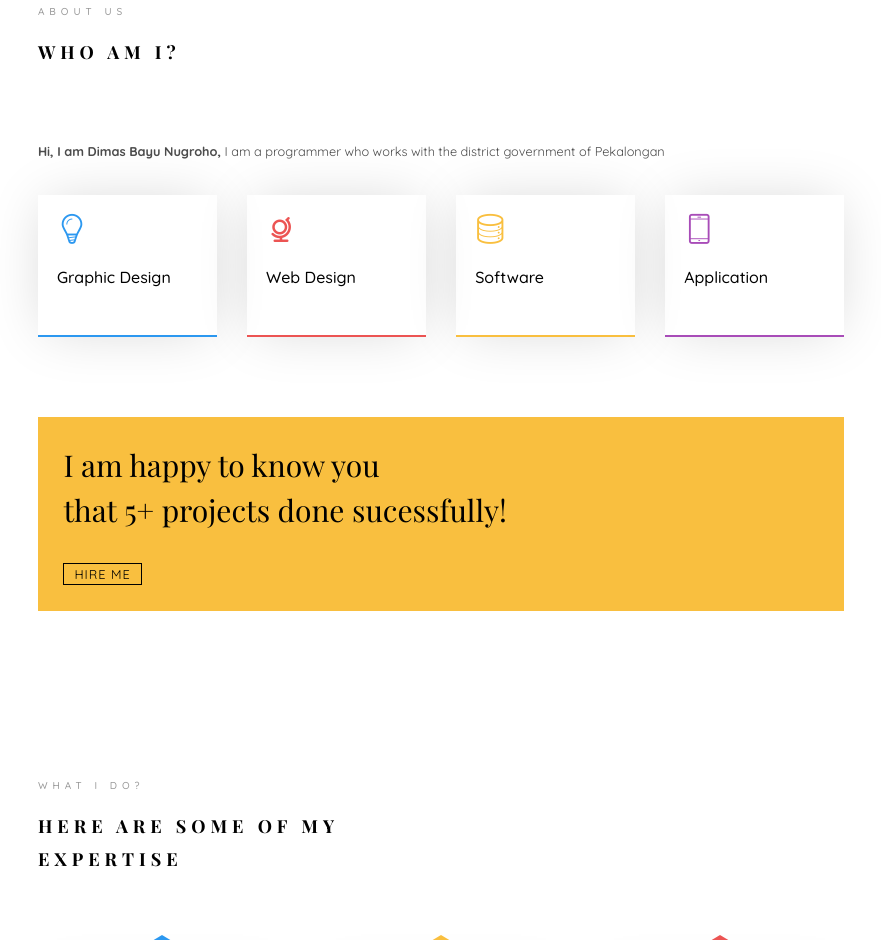
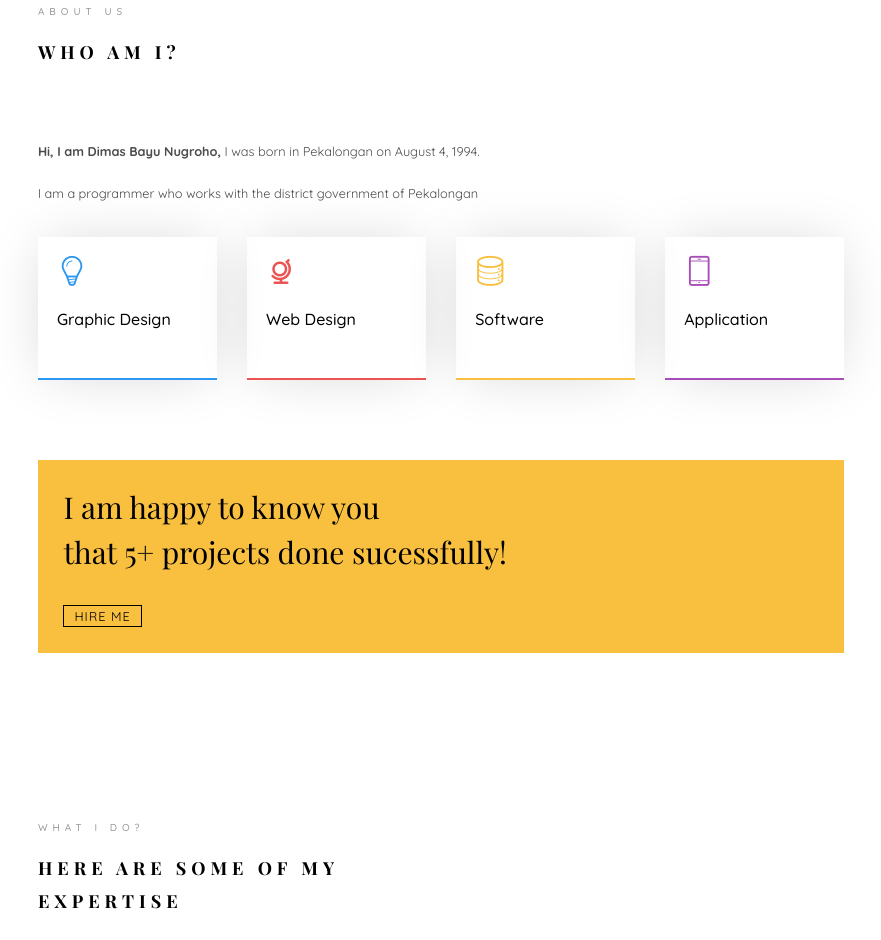
Before and after one commit to dimasbayunugroho/dimasbayunugroho.github.io, a plain HTML site: page index.html in a window 1280 px wide. Shown: the part 976-1916 px from the top of the page, without its empty margins (349-1230 px from the left). Drawn offline with nearby package versions, Linux system fonts and the light colour scheme; files whose address does not match are found by name; a web font is replaced by a local one.

Commit message:
menambah tanggal lahir

```diff
--- a/index.html
+++ b/index.html
@@ -123,7 +123,7 @@ Copyright &copy;<script>document.write(new Date().getFullYear());</script> All r
 									<div class="about-desc">
 										<span class="heading-meta">About Us</span>
 										<h2 class="colorlib-heading">Who Am I?</h2>
-										<p><strong>Hi, I am Dimas Bayu Nugroho,</strong> I am a programmer who works with the district government of Pekalongan</p>
+										<p><strong>Hi, I am Dimas Bayu Nugroho,</strong> I was born in Pekalongan on August 4, 1994. </p> <p>I am a programmer who works with the district government of Pekalongan</p>
 										<!-- <p>Even the all-powerful Pointing has no control about the blind texts it is an almost unorthographic life One day however a small line of blind text by the name of Lorem Ipsum decided to leave for the far World of Grammar.</p> -->
 									</div>
 								</div>
```
